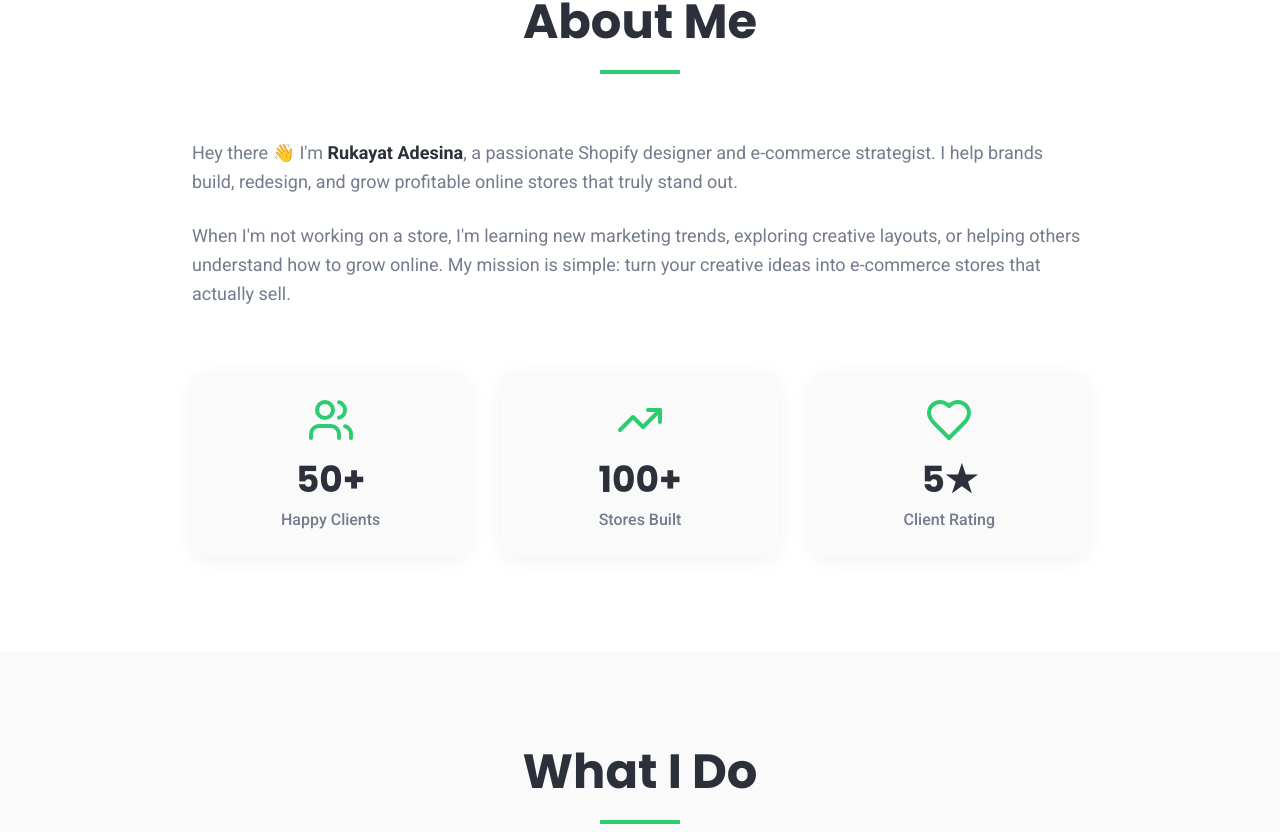
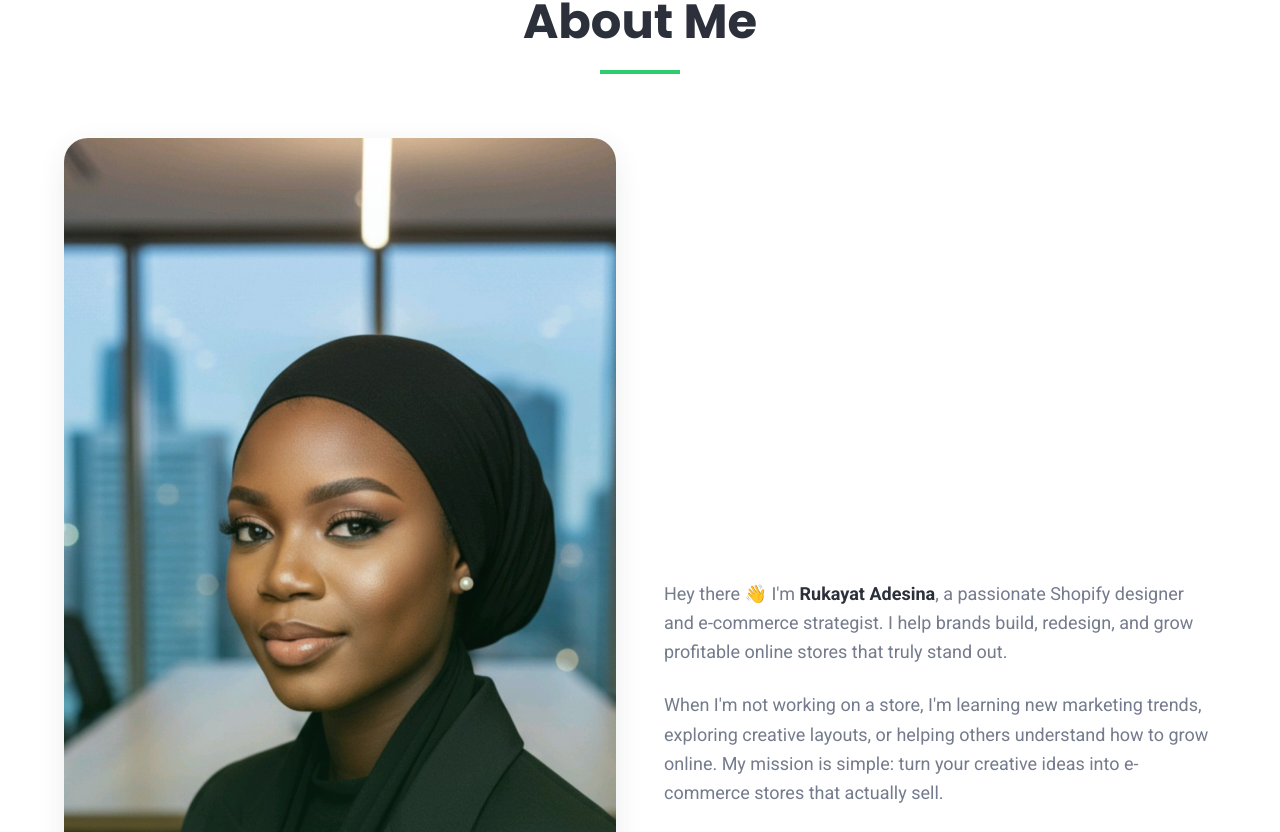
Before and after one commit to Adeshweb/Adeshweb, a React (Vite) app: page / in a window 1280 px wide. Shown: the part 898-1730 px from the top of the page. Built offline with nearby package versions, Linux system fonts and the light colour scheme; the HTML template or start-up script is replaced by a standard one.

Commit message:
Add profile picture to About section
Integrates the user's profile picture into the About section, mirroring the professional layout seen on regexseo.com. The image is added alongside the bio text, enhancing the personal touch of the portfolio.

```diff
--- a/src/components/About.tsx
+++ b/src/components/About.tsx
@@ -1,4 +1,5 @@
 import { Heart, TrendingUp, Users } from "lucide-react";
+import profileImage from "@/assets/rukayat-profile.jpg";
 
 const About = () => {
   const stats = [
@@ -10,7 +11,7 @@ const About = () => {
   return (
     <section id="about" className="py-24 bg-card">
       <div className="container mx-auto px-4 sm:px-6 lg:px-8">
-        <div className="max-w-4xl mx-auto">
+        <div className="max-w-6xl mx-auto">
           <div className="text-center mb-16">
             <h2 className="font-heading text-4xl sm:text-5xl font-bold text-foreground mb-6">
               About Me
@@ -18,7 +19,24 @@ const About = () => {
             <div className="w-20 h-1 bg-primary mx-auto mb-8"></div>
           </div>
 
-          <div className="mb-12">
+          <div className="grid grid-cols-1 lg:grid-cols-2 gap-12 items-center mb-16">
+            {/* Profile Image */}
+            <div className="relative">
+              <div className="relative overflow-hidden rounded-3xl shadow-card-hover">
+                <img
+                  src={profileImage}
+                  alt="Rukayat Adesina - Shopify Expert"
+                  className="w-full h-auto object-cover"
+                />
+                <div className="absolute inset-0 bg-gradient-to-t from-primary/20 to-transparent"></div>
+              </div>
+              {/* Decorative element */}
+              <div className="absolute -bottom-6 -right-6 w-32 h-32 bg-primary/10 rounded-full blur-3xl -z-10"></div>
+              <div className="absolute -top-6 -left-6 w-32 h-32 bg-primary/10 rounded-full blur-3xl -z-10"></div>
+            </div>
+
+            {/* Bio Text */}
+            <div>
               <p className="text-lg text-muted-foreground leading-relaxed mb-6">
                 Hey there 👋 I'm <span className="font-semibold text-foreground">Rukayat Adesina</span>,
                 a passionate Shopify designer and e-commerce strategist. I help brands build, redesign, and
@@ -29,6 +47,7 @@ const About = () => {
                 layouts, or helping others understand how to grow online. My mission is simple: turn your
                 creative ideas into e-commerce stores that actually sell.
               </p>
+            </div>
           </div>
 
           <div className="grid grid-cols-1 sm:grid-cols-3 gap-8 mt-16">
```
Also changed, not shown: src/assets/rukayat-profile.jpg (added). Lines whose indentation alone changed are shown as unchanged.
